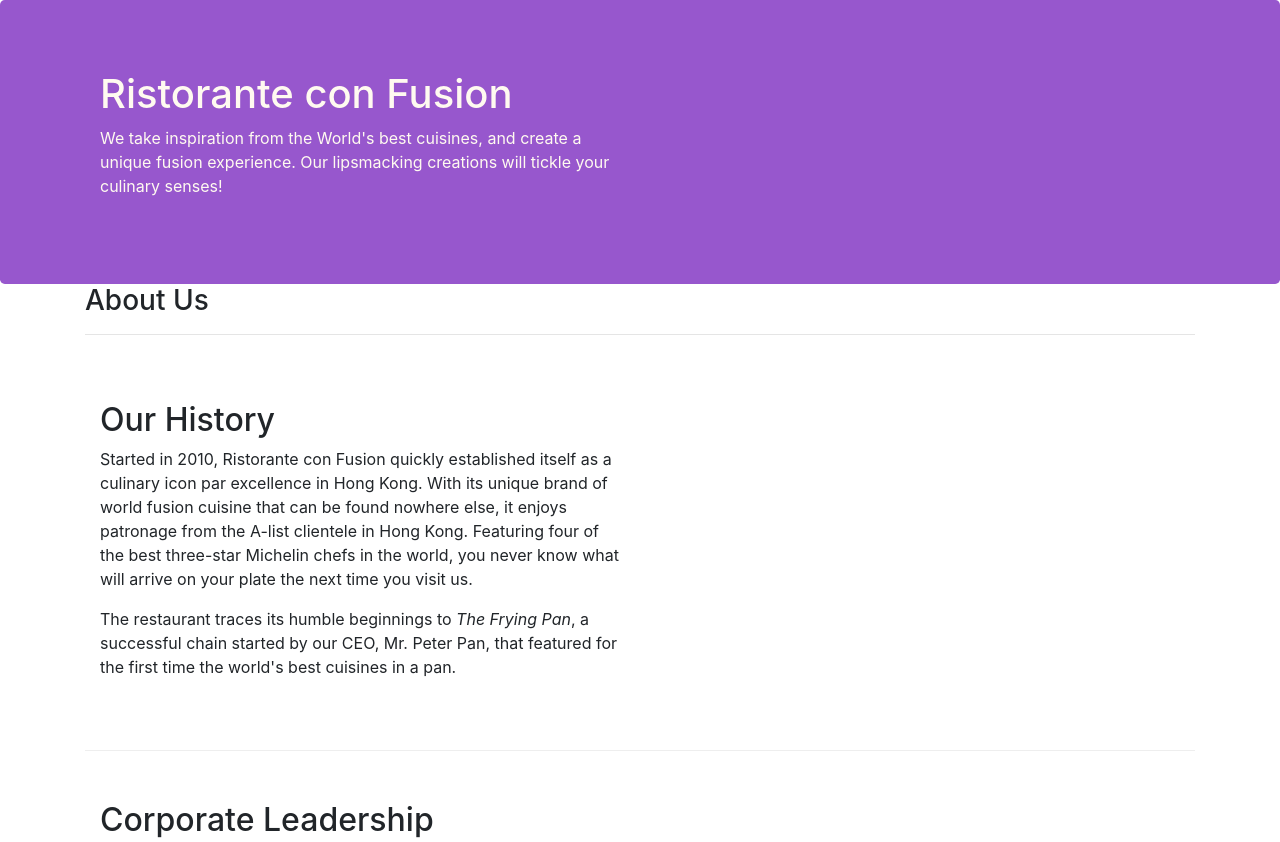
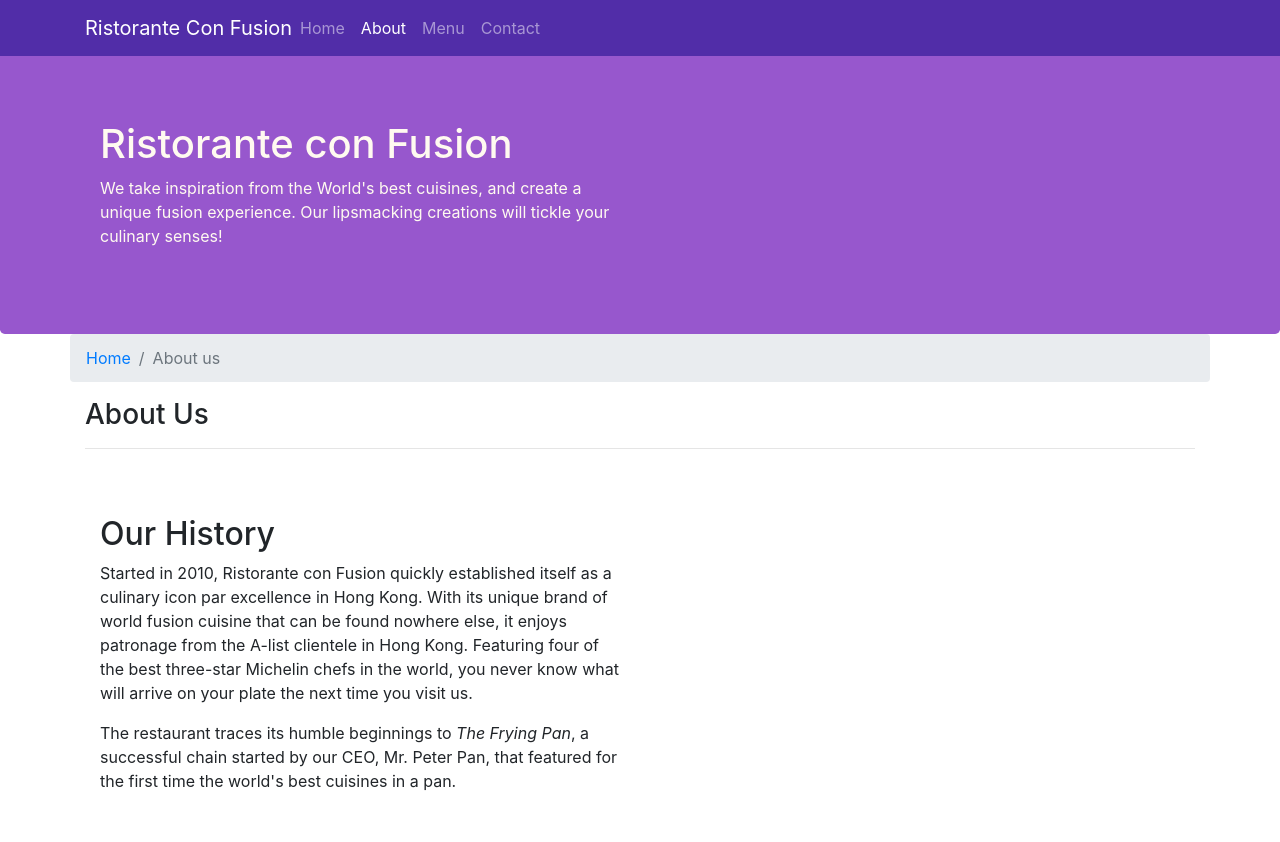
Before and after one commit to ilixandr/conFusion, a website: page aboutus.html in a window 1280 px wide. Shown: the top 842 px of the page. Drawn offline with nearby package versions, Linux system fonts and the light colour scheme.

Commit message:
navbar and breadcrumbs

```diff
--- a/aboutus.html
+++ b/aboutus.html
@@ -15,7 +15,22 @@
 </head>
 
 <body>
-
+    <nav class="navbar navbar-dark navbar-expand-sm fixed-top">
+        <div class="container">
+            <button class="navbar-toggler" type="button" data-toggle="collapse" data-target="#Navbar">
+                <span class="navbar-toggler-icon"></span>
+            </button>
+            <a class="navbar-brand mr-auto" href="index.html">Ristorante Con Fusion</a>
+            <div class="collapse navbar-collapse" id="Navbar">
+                <ul class="navbar-nav mr-auto">
+                    <li class="nav-item"><a class="nav-link" href="index.html">Home</a></li>
+                    <li class="nav-item active"><a class="nav-link" href="aboutus.html">About</a></li>
+                    <li class="nav-item"><a class="nav-link" href="#">Menu</a></li>
+                    <li class="nav-item"><a class="nav-link" href="#">Contact</a></li>
+                </ul>
+            </div>
+        </div>
+    </nav>
     <header class="jumbotron">
         <div class="container">
             <div class="row row-header">
@@ -31,6 +46,10 @@
 
     <div class="container">
         <div class="row">
+            <ol class="col-12 breadcrumb">
+                <li class="breadcrumb-item"><a href="index.html">Home</a></li>
+                <li class="breadcrumb-item active">About us</li>
+            </ol>
             <div class="col-12 col-sm-12">
                <h3>About Us</h3>
                <hr>
@@ -70,7 +89,7 @@
                 <div class="col-4 offset-1 col-sm-2">
                     <h5>Links</h5>
                     <ul class="list-unstyled">
-                        <li><a href="#">Home</a></li>
+                        <li><a href="index.html">Home</a></li>
                         <li><a href="#">About</a></li>
                         <li><a href="#">Menu</a></li>
                         <li><a href="#">Contact</a></li>
--- a/css/style.css
+++ b/css/style.css
@@ -24,3 +24,11 @@
     margin: 0;
     color: #0F0F0F;
 }
+
+body {
+    padding: 50px 0 0 0;
+    z-index: 0;
+}
+.navbar-dark {
+    background-color: #512DA8;
+}
```
Also changed, not shown: index.html (+17 -2 lines).
